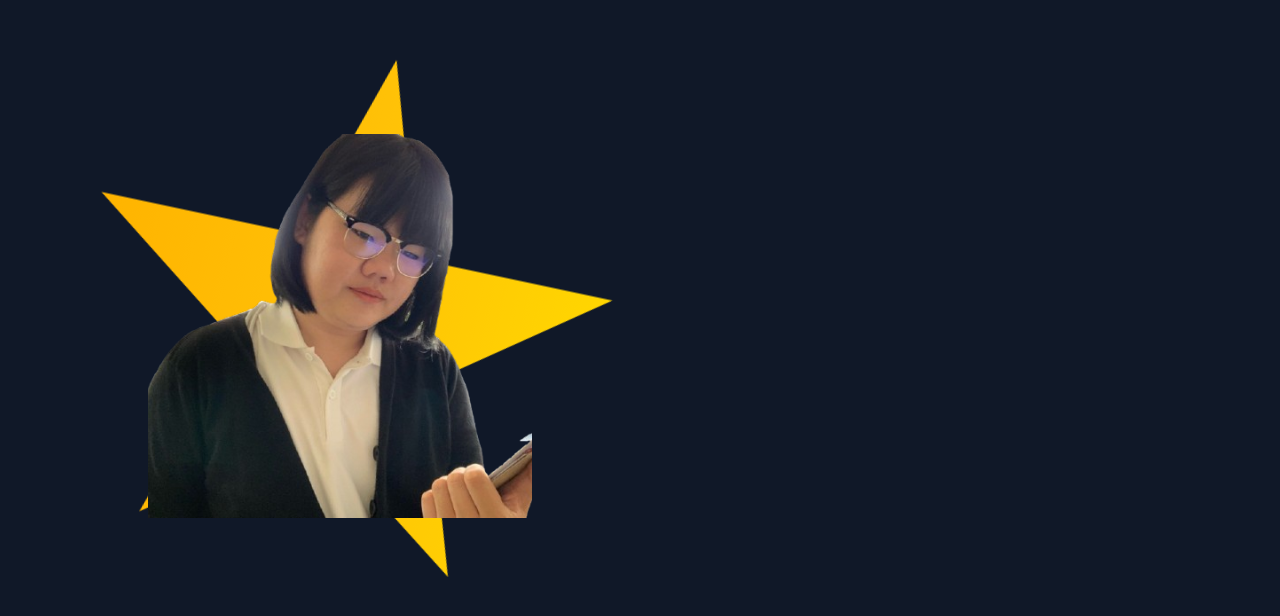
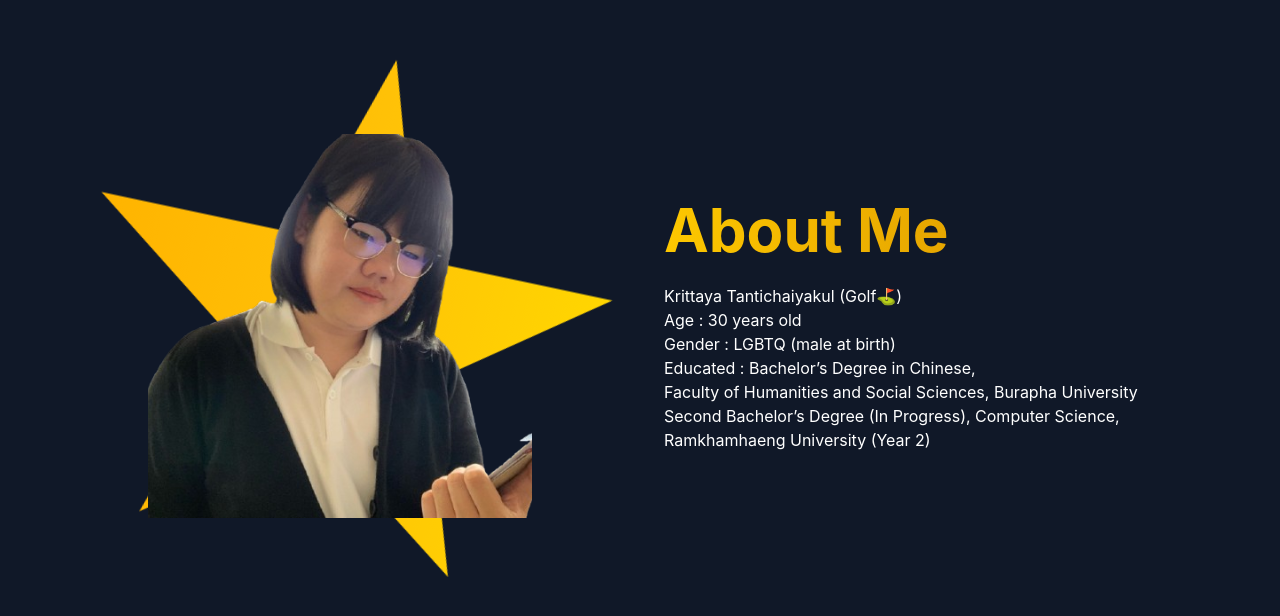
Before and after one commit to SmileCat42/SmileCat42.github.io, a React (Vite) app: page / in a window 1280 px wide. Shown: the part 874-1490 px from the top of the page. Built offline with nearby package versions, Linux system fonts and the light colour scheme.

Commit message:
add detail Aboutme

```diff
--- a/src/component/About.jsx
+++ b/src/component/About.jsx
@@ -32,6 +32,33 @@ const About = (darkMode) => {
               data-aos-delay='400'/>
           </div>
         </figure>
+        <article
+        data-aos='fade-left'
+        data-aos-delay='300'
+        className='text-center lg:text-left relative order-1
+        lg:order-2'>
+          <header>
+            <h1 className='text-3xl sm:text-4xl lg:text-5xl
+            xl:text-6xl font-bold mb-4 sm:mb-6
+            text-transparent bg-linear-to-r from-yellow-400
+            to-yellow-600 bg-clip-text'
+            data-aos='fade-up'
+            data-aos-delay='400'>
+                About Me
+            </h1>
+          </header>
+          <p>
+              Krittaya Tantichaiyakul (Golf⛳)<br/>
+              Age : 30 years old<br/>
+              Gender : LGBTQ (male at birth)<br/>
+              Educated : Bachelor’s Degree in Chinese,<br/>
+                 Faculty of Humanities and Social Sciences, Burapha University<br/>
+              Second Bachelor’s Degree (In Progress), Computer Science, Ramkhamhaeng University (Year 2)<br/>
+
+
+
+          </p>
+        </article>
       </div>
 
     </section>
```
